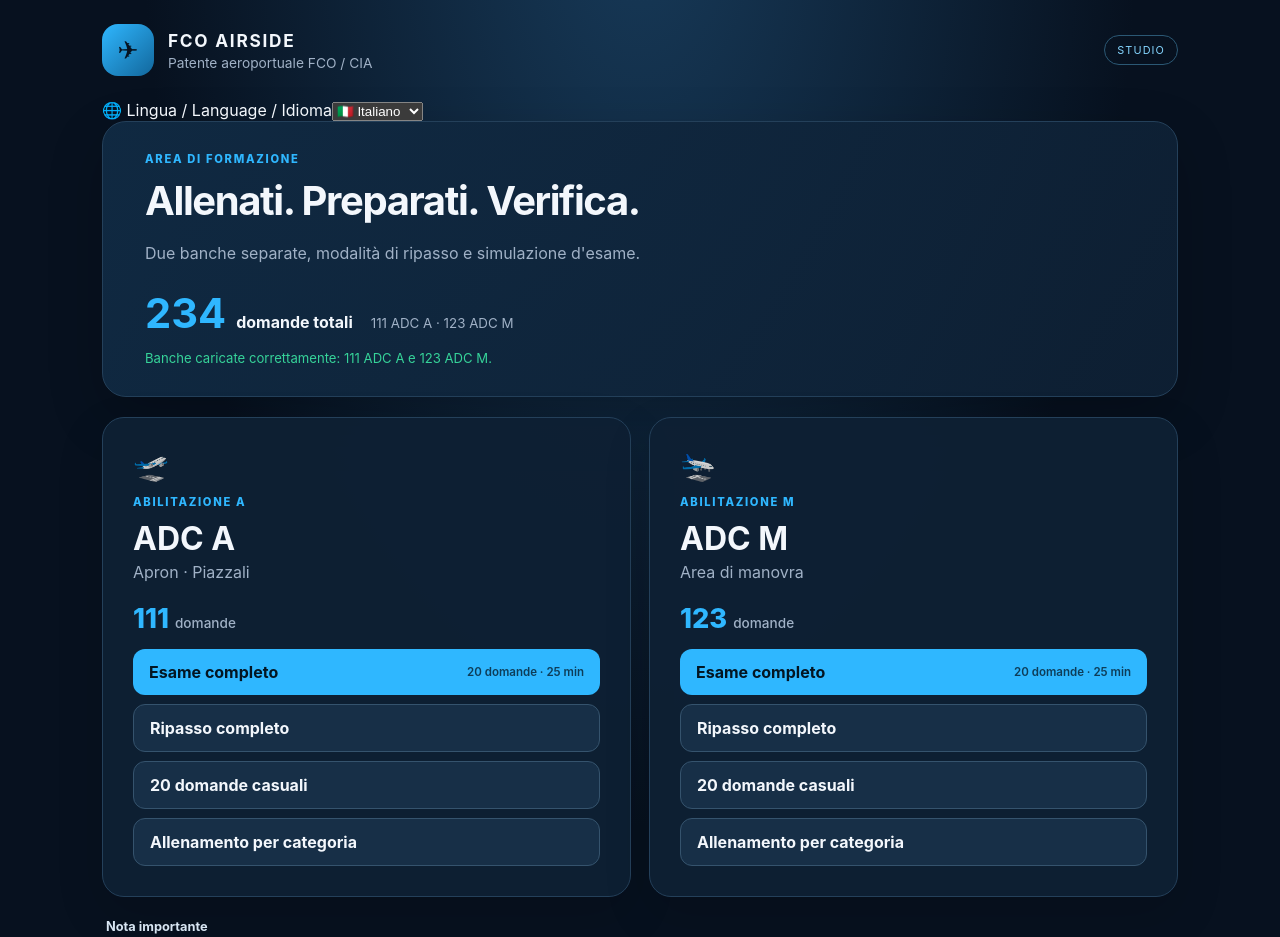
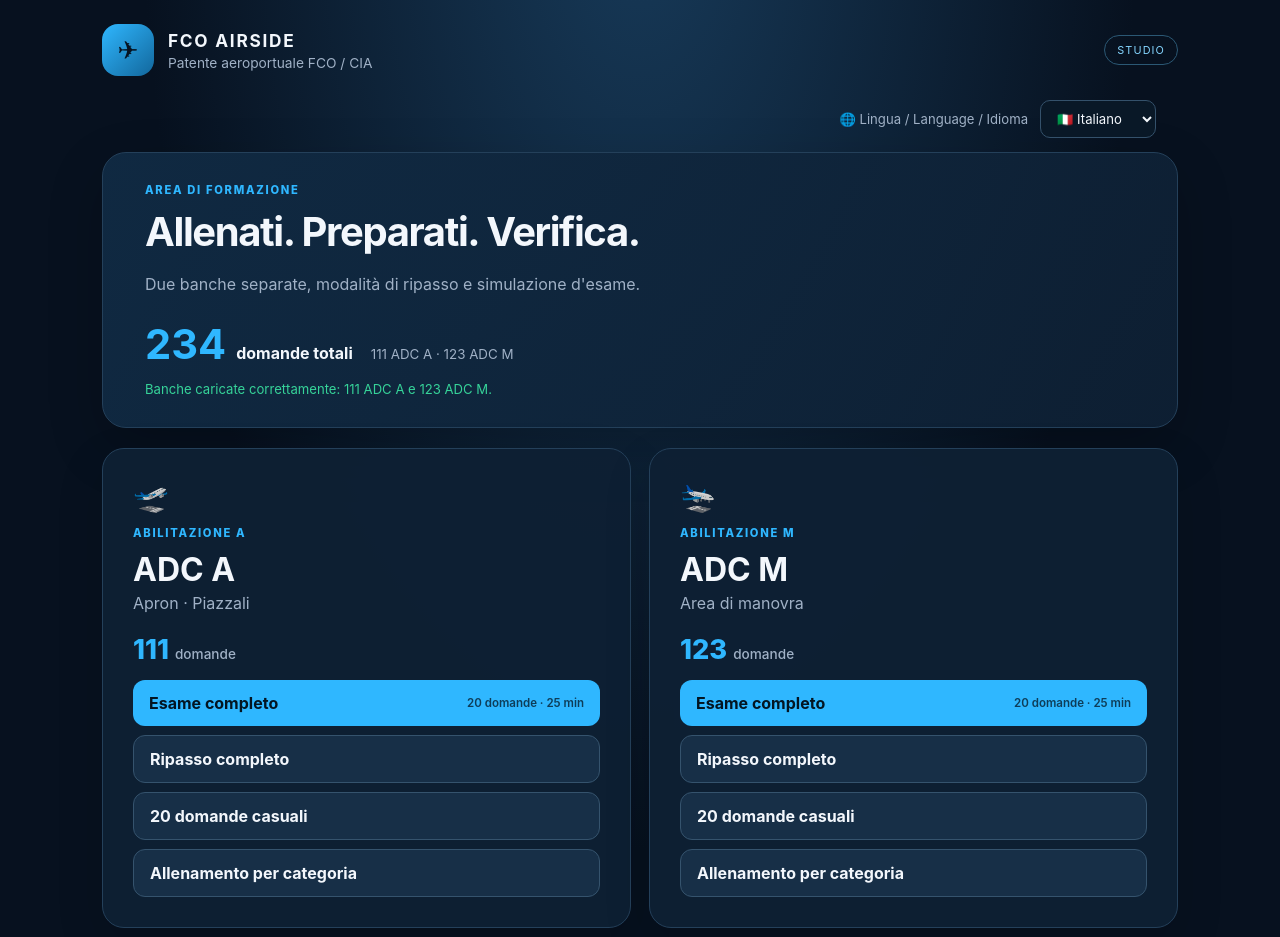
Before and after one commit to mauriziopaladini-netizen/fco-airside-quiz, a plain HTML site: page docs/index.html in a window 1280 px wide. Shown: the top 937 px of the page. Drawn offline with Linux system fonts and the light colour scheme.

Commit message:
Style language selector

```diff
--- a/docs/styles.css
+++ b/docs/styles.css
@@ -39,3 +39,8 @@ footer{text-align:center;color:#70869c;padding:20px;font-size:.78rem}
 [hidden]{display:none!important}
 @media(max-width:720px){.bank-grid{grid-template-columns:1fr}.category-list{grid-template-columns:1fr}.top{padding-top:17px}.bank-total{flex-wrap:wrap}.bank-total small{width:100%;margin-left:0}.bank-actions button{min-height:48px}}
 @media(max-width:420px){main{padding:0 13px 24px}.top{padding-left:15px;padding-right:15px}.version{font-size:.58rem}.hero,.bank-card,.panel{border-radius:17px}.section-heading{align-items:flex-start}.result-actions{flex-direction:column;align-items:stretch}.quiz-actions button{padding:12px}}
+
+
+.language-control{max-width:1120px;margin:0 auto 14px;padding:0 22px;display:flex;align-items:center;justify-content:flex-end;gap:12px;color:var(--muted);font-size:.82rem}
+.language-control select{background:#091827;border:1px solid #34516b;border-radius:10px;color:var(--text);padding:9px 12px;font:inherit}
+@media(max-width:520px){.language-control{padding:0 15px;justify-content:space-between}}
```
